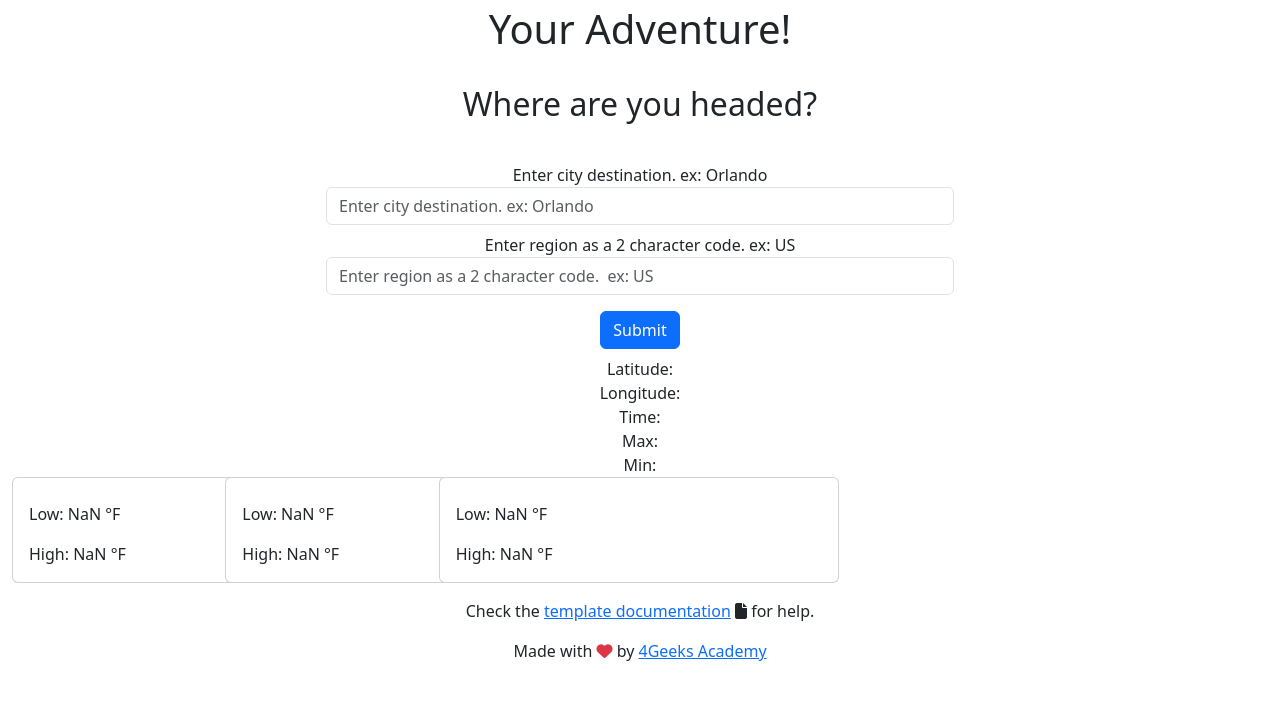
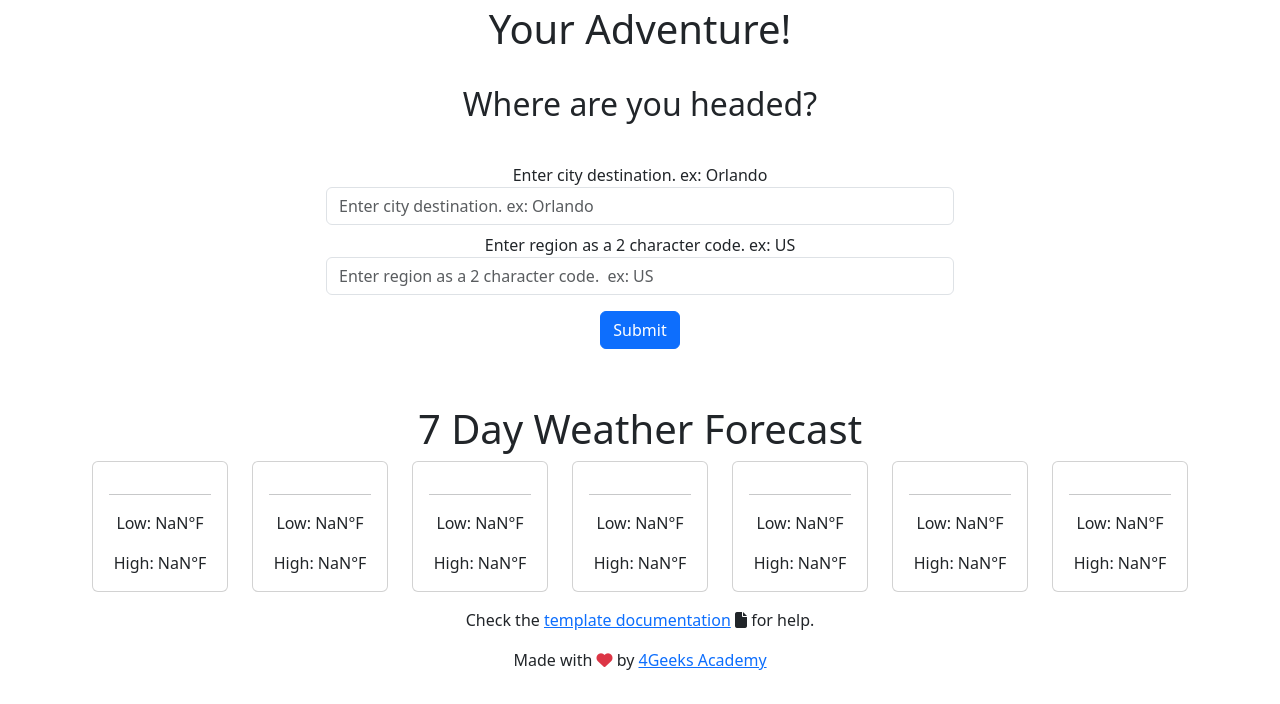
Before and after one commit to 4GeeksAcademy/PT74-Travel-Planner, a React app: page /destinations in a window 1280 px wide. Shown: the part 126-830 px from the top of the page. Built offline with nearby package versions, Linux system fonts and the light colour scheme; no server answers.

Commit message:
Completed the weather page

```diff
--- a/src/front/pages/Destinations.jsx
+++ b/src/front/pages/Destinations.jsx
@@ -71,55 +71,90 @@ const Destinations = () => {
 
 
   return (
-    <div class="row d-flex justify-content-center">
-      <div class="col-6 text-center">
+    <div className="row d-flex justify-content-center">
+      <div className="col-6 text-center">
         <h1>Your Destination!</h1>
         <h1>Your Adventure!</h1><br></br>
         <h2>Where are you headed?</h2><br></br>
         <form onSubmit={ev => handleSubmit(ev)}>
-          <div class="form-group my-2">Enter city destination. ex: Orlando
-            <input type="text" class="form-control" id="city" name="city" onChange={handleInputChange} placeholder="Enter city destination. ex: Orlando" />
+          <div className="form-group my-2">Enter city destination. ex: Orlando
+            <input type="text" className="form-control" id="city" name="city" onChange={handleInputChange} placeholder="Enter city destination. ex: Orlando" />
           </div>
-          <div class="form-group my-2">Enter region as a 2 character code.  ex: US
-            <input type="text" class="form-control" id="region" name="region" onChange={handleInputChange} placeholder="Enter region as a 2 character code.  ex: US" />
+          <div className="form-group my-2">Enter region as a 2 character code.  ex: US
+            <input type="text" className="form-control" id="region" name="region" onChange={handleInputChange} placeholder="Enter region as a 2 character code.  ex: US" />
           </div>
-          <button type="submit" class="btn btn-primary my-2">Submit</button>
+          <button type="submit" className="btn btn-primary my-2">Submit</button>
         </form>
-        <div>Latitude: {JSON.stringify(location?.latt)}</div>
-        <div>Longitude: {JSON.stringify(location?.longt)}</div>
-        <div>Time: {JSON.stringify(weather?.daily.time)}</div>
-        <div>Max: {JSON.stringify(weather?.daily.temperature_2m_max)}</div>
-        <div>Min: {JSON.stringify(weather?.daily.temperature_2m_min)}</div>
+        <br></br><br></br>
+        <h1>7 Day Weather Forecast</h1>
       </div>
-      <div className="row">
-        <div className="col-2">
-          <div class="card">
-            <div class="card-body">
-              <h5 class="card-title">{weather?.daily.time[0]}</h5>
-              <p class="card-text">Low: {Math.round(weather?.daily.temperature_2m_min[0])} °F</p>
-              <p class="card-text">High: {Math.round(weather?.daily.temperature_2m_max[0])} °F</p>
+
+      <div className="row d-flex justify-content-center">
+        <div style={{ width: '10rem' }}>
+          <div className="card">
+            <div className="card-body text-center">
+              <h5 className="card-title">{weather?.daily.time[0].slice(5)}</h5><hr></hr>
+              <p className="card-text">Low: {Math.round(weather?.daily.temperature_2m_min[0])}°F</p>
+              <p className="card-text">High: {Math.round(weather?.daily.temperature_2m_max[0])}°F</p>
             </div>
           </div>
         </div>
-        <div className="col-2">
-          <div class="card">
-            <div class="card-body">
-              <h5 class="card-title">{weather?.daily.time[1]}</h5>
-              <p class="card-text">Low: {Math.round(weather?.daily.temperature_2m_min[1])} °F</p>
-              <p class="card-text">High: {Math.round(weather?.daily.temperature_2m_max[1])} °F</p>
+        <div style={{ width: '10rem' }}>
+          <div className="card">
+            <div className="card-body text-center">
+              <h5 className="card-title">{weather?.daily.time[1].slice(5)}</h5><hr></hr>
+              <p className="card-text">Low: {Math.round(weather?.daily.temperature_2m_min[1])}°F</p>
+              <p className="card-text">High: {Math.round(weather?.daily.temperature_2m_max[1])}°F</p>
             </div>
           </div>
         </div>
-        <div className="col-2">
-          <div class="card">
-            <div class="card-body">
-              <h5 class="card-title">{weather?.daily.time[0]}</h5>
-              <p class="card-text">Low: {Math.round(weather?.daily.temperature_2m_min[0])} °F</p>
-              <p class="card-text">High: {Math.round(weather?.daily.temperature_2m_max[0])} °F</p>
+        <div style={{ width: '10rem' }}>
+          <div className="card">
+            <div className="card-body text-center">
+              <h5 className="card-title">{weather?.daily.time[2].slice(5)}</h5><hr></hr>
+              <p className="card-text">Low: {Math.round(weather?.daily.temperature_2m_min[2])}°F</p>
+              <p className="card-text">High: {Math.round(weather?.daily.temperature_2m_max[2])}°F</p>
+            </div>
+          </div>
+        </div>
+        <div style={{ width: '10rem' }}>
+          <div className="card">
+            <div className="card-body text-center">
+              <h5 className="card-title">{weather?.daily.time[3].slice(5)}</h5><hr></hr>
+              <p className="card-text">Low: {Math.round(weather?.daily.temperature_2m_min[3])}°F</p>
+              <p className="card-text">High: {Math.round(weather?.daily.temperature_2m_max[3])}°F</p>
+            </div>
+          </div>
+        </div>
+        <div style={{ width: '10rem' }}>
+          <div className="card">
+            <div className="card-body text-center">
+              <h5 className="card-title">{weather?.daily.time[4].slice(5)}</h5><hr></hr>
+              <p className="card-text">Low: {Math.round(weather?.daily.temperature_2m_min[4])}°F</p>
+              <p className="card-text">High: {Math.round(weather?.daily.temperature_2m_max[4])}°F</p>
+            </div>
+          </div>
+        </div>
+        <div style={{ width: '10rem' }}>
+          <div className="card">
+            <div className="card-body text-center">
+              <h5 className="card-title">{weather?.daily.time[5].slice(5)}</h5><hr></hr>
+              <p className="card-text">Low: {Math.round(weather?.daily.temperature_2m_min[5])}°F</p>
+              <p className="card-text">High: {Math.round(weather?.daily.temperature_2m_max[5])}°F</p>
+            </div>
+          </div>
+        </div>
+        <div style={{ width: '10rem' }}>
+          <div className="card">
+            <div className="card-body text-center">
+              <h5 className="card-title">{weather?.daily.time[6].slice(5)}</h5><hr></hr>
+              <p className="card-text">Low: {Math.round(weather?.daily.temperature_2m_min[6])}°F</p>
+              <p className="card-text">High: {Math.round(weather?.daily.temperature_2m_max[6])}°F</p>
             </div>
           </div>
         </div>
       </div>
+
 
     </div>
   );
--- a/src/front/pages/Home.jsx
+++ b/src/front/pages/Home.jsx
@@ -17,7 +17,7 @@ export const Home = () => {
       </div>
     </div>
   </div>
-  <div class="card mb-4 bg-primary-subtle">
+  <div class="card home-card mb-4 bg-primary-subtle">
   <div class="row">
     <div class="col-4">
       <img src="https://plus.unsplash.com/premium_photo-1683121257579-d40449389b63?q=80&w=3269&auto=format&fit=crop&ixlib=rb-4.0.3&ixid=M3wxMjA3fDB8MHxwaG90by1wYWdlfHx8fGVufDB8fHx8fA%3D%3D" class="d-block w-100" alt="..."/>
@@ -29,7 +29,7 @@ export const Home = () => {
     </div>
   </div>
 </div>
-<div class="card mb-4 bg-primary-subtle">
+<div class="card home-card mb-4 bg-primary-subtle">
   <div class="row">
     <div class="col-4">
       <img src="https://plus.unsplash.com/premium_photo-1706189731991-39c4e4697d05?q=80&w=3272&auto=format&fit=crop&ixlib=rb-4.0.3&ixid=M3wxMjA3fDB8MHxwaG90by1wYWdlfHx8fGVufDB8fHx8fA%3D%3D" class="d-block w-100" alt="..."/>
@@ -41,7 +41,7 @@ export const Home = () => {
     </div>
   </div>
 </div>
-<div class="card mb-4 bg-primary-subtle">
+<div class="card home-card mb-4 bg-primary-subtle">
   <div class="row">
     <div class="col-4">
       <img src="https://images.unsplash.com/photo-1553729459-efe14ef6055d?q=80&w=3270&auto=format&fit=crop&ixlib=rb-4.0.3&ixid=M3wxMjA3fDB8MHxwaG90by1wYWdlfHx8fGVufDB8fHx8fA%3D%3D" class="d-block w-100" alt="..."/>
@@ -53,7 +53,7 @@ export const Home = () => {
     </div>
   </div>
 </div>
-<div class="card mb-4 bg-primary-subtle">
+<div class="card home-card mb-4 bg-primary-subtle">
   <div class="row">
     <div class="col-4">
       <img src="https://images.unsplash.com/photo-1484480974693-6ca0a78fb36b?q=80&w=3272&auto=format&fit=crop&ixlib=rb-4.0.3&ixid=M3wxMjA3fDB8MHxwaG90by1wYWdlfHx8fGVufDB8fHx8fA%3D%3D" class="d-block w-100" alt="..."/>
--- a/src/front/pages/style.css
+++ b/src/front/pages/style.css
@@ -3,7 +3,7 @@
     object-fit: contain;
 }
 
-.card {
+.home-card {
     width: 400px;
     margin: 0 auto;
 }
```
